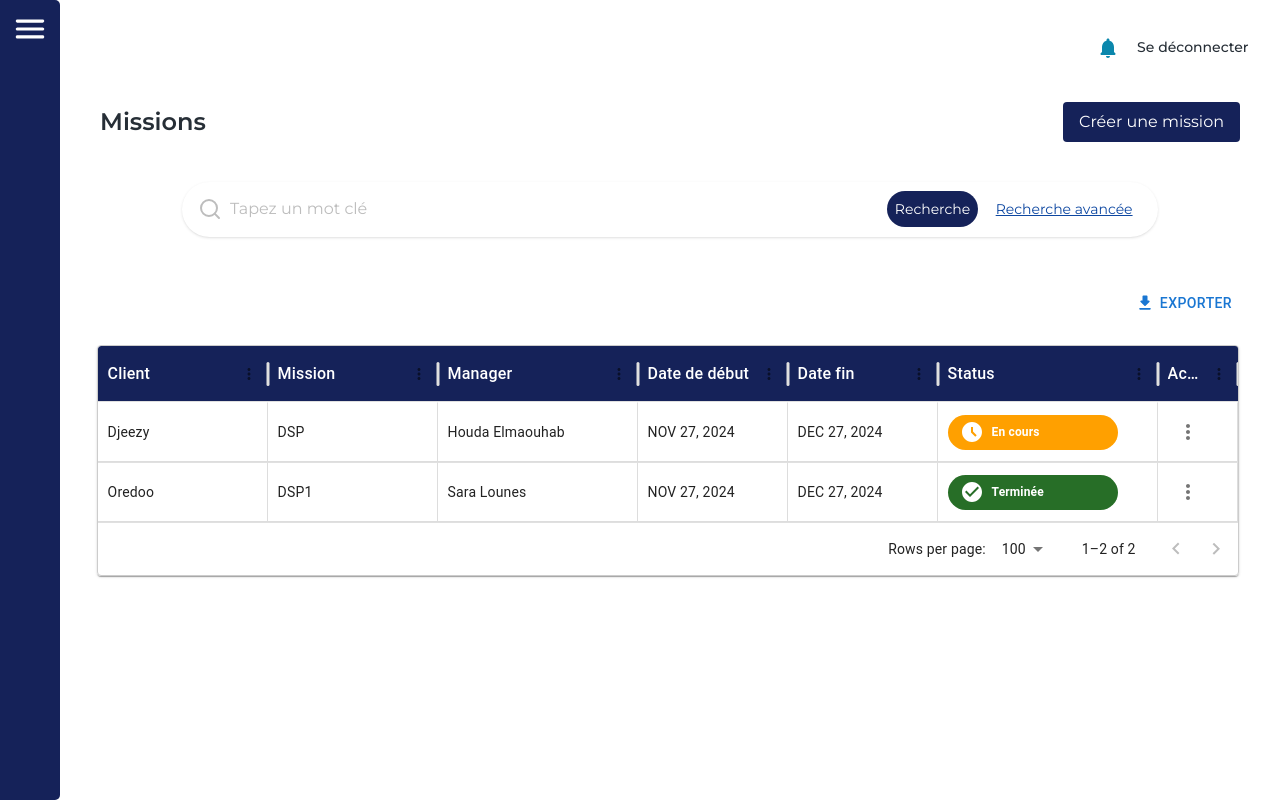
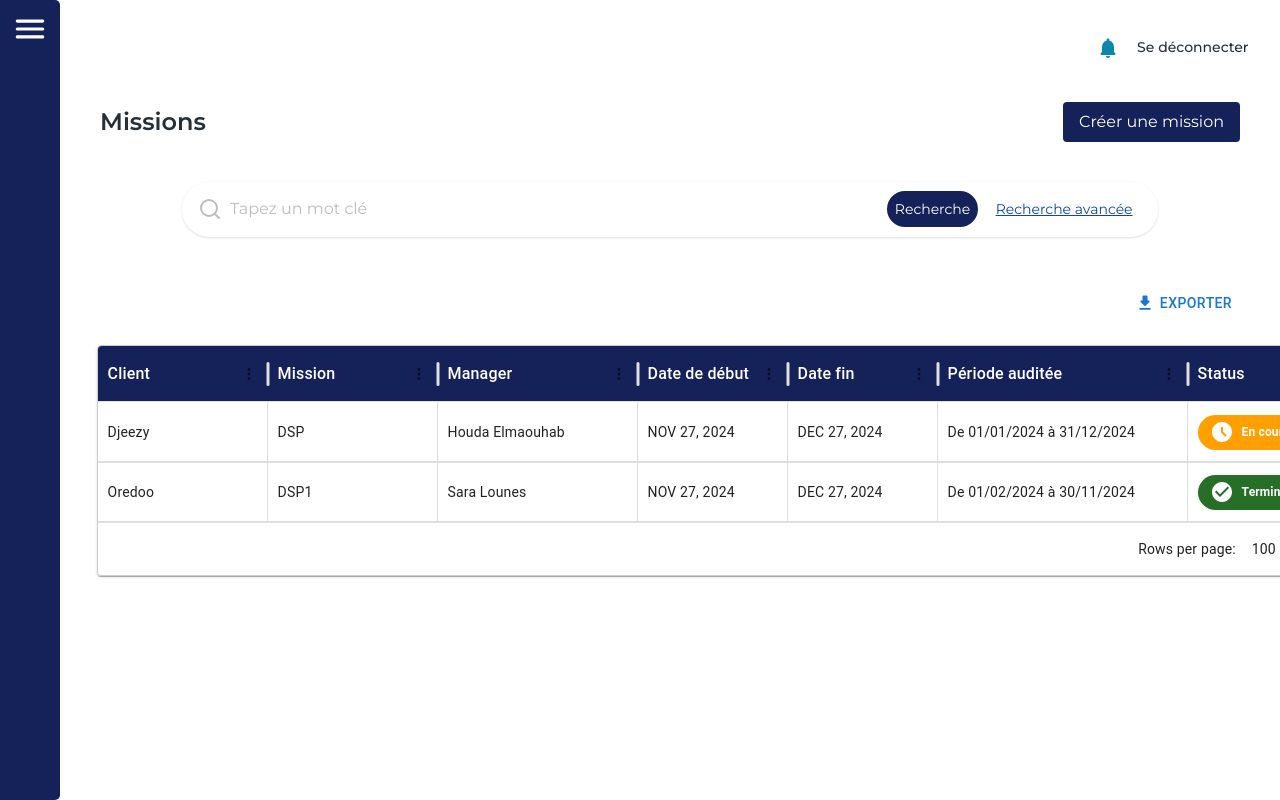
Before and after one commit to thaninamck/IT_Governance, a React (Vite) app in the folder frontend/: page /gestionmission in a window 1280 px wide. Built offline with nearby package versions, Linux system fonts and the light colour scheme.

Commit message:
qlq modification

```diff
--- a/frontend/src/components/Forms/FormStyle.css
+++ b/frontend/src/components/Forms/FormStyle.css
@@ -5,7 +5,7 @@
     left: 50%;
     transform: translate(-50%, -50%);
     background-color: #fff;
-    padding: 20px;
+    padding: 10px 25px;
     border-radius: 8px;
     box-shadow: 0 4px 10px rgba(0, 0, 0, 0.1);
     width: auto;
@@ -78,7 +78,7 @@
     font-size: 13px;
     font-weight: 500;
     position: absolute;
-    top: 43%;
+    top: 37%;
     left: 64%;
     transform: translate(-50%, -50%);
     border: none;
--- a/frontend/src/pages/GestionMission.jsx
+++ b/frontend/src/pages/GestionMission.jsx
@@ -25,6 +25,16 @@ function GestionMission() {
     { field: "manager", headerName: "Manager", width: 200 },
     { field: "dateField", headerName: "Date de début", width: 150 },
     { field: "dateField1", headerName: "Date fin", width: 150 },
+    {
+      field: "auditPeriod",
+      headerName: "Période auditée",
+      width: 250,
+      customRenderCell: (params) => {
+        const startDate = new Date(params.row.auditStartDate).toLocaleDateString("fr-FR");
+        const endDate = new Date(params.row.auditEndDate).toLocaleDateString("fr-FR");
+        return `De ${startDate} à ${endDate}`;
+      },
+    },
     { field: "statusMission", headerName: "Status", width: 220 },
     { field: "actions", headerName: "Actions", width: 80 },
   ];
@@ -39,6 +49,8 @@ function GestionMission() {
       manager: "Houda Elmaouhab",
       dateField: "2024-11-27",
       dateField1: "2024-12-27",
+      auditStartDate: "2024-01-01", // Date de début de la période auditée
+      auditEndDate: "2024-12-31",   // Date de fin de la période auditée
     },
     {
       id: 2,
@@ -48,6 +60,8 @@ function GestionMission() {
       manager: "Sara Lounes",
       dateField: "2024-11-27",
       dateField1: "2024-12-27",
+      auditStartDate: "2024-02-01", // Date de début de la période auditée
+      auditEndDate: "2024-11-30",   // Date de fin de la période auditée
     },
     // ... autres missions
   ];
```
